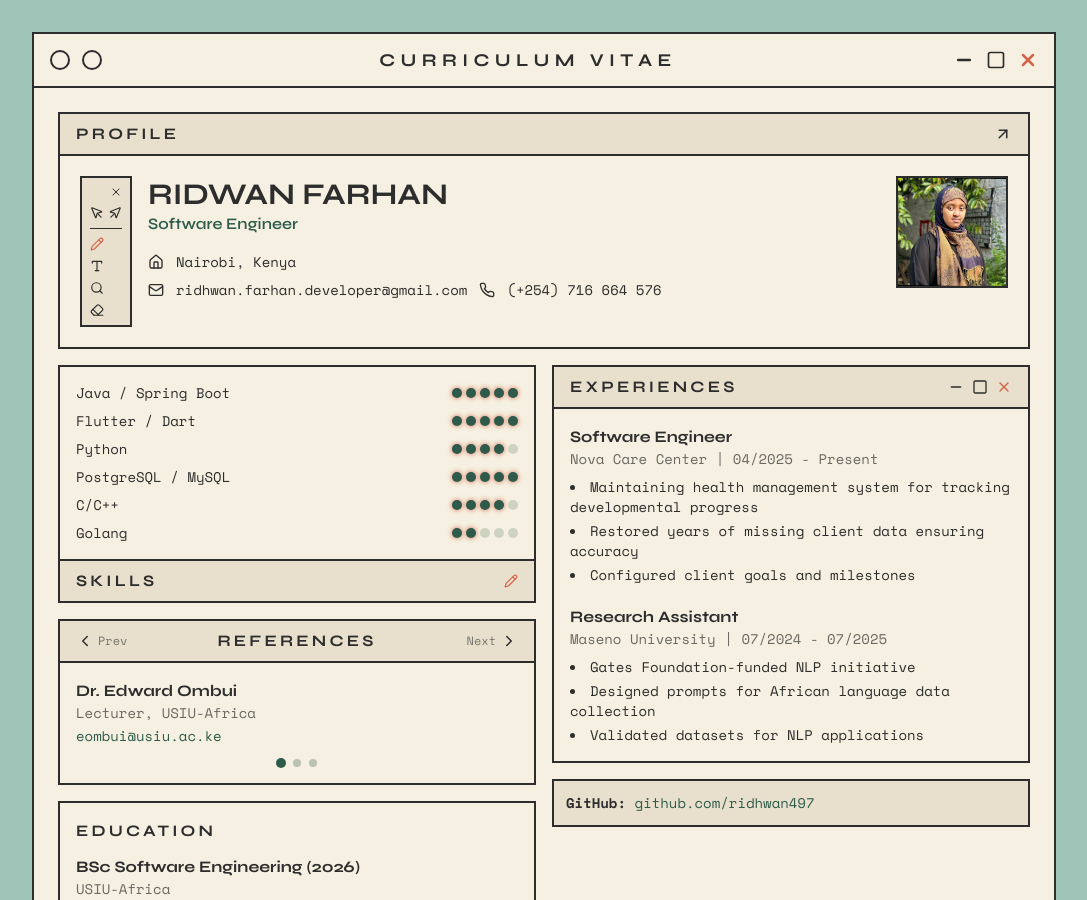
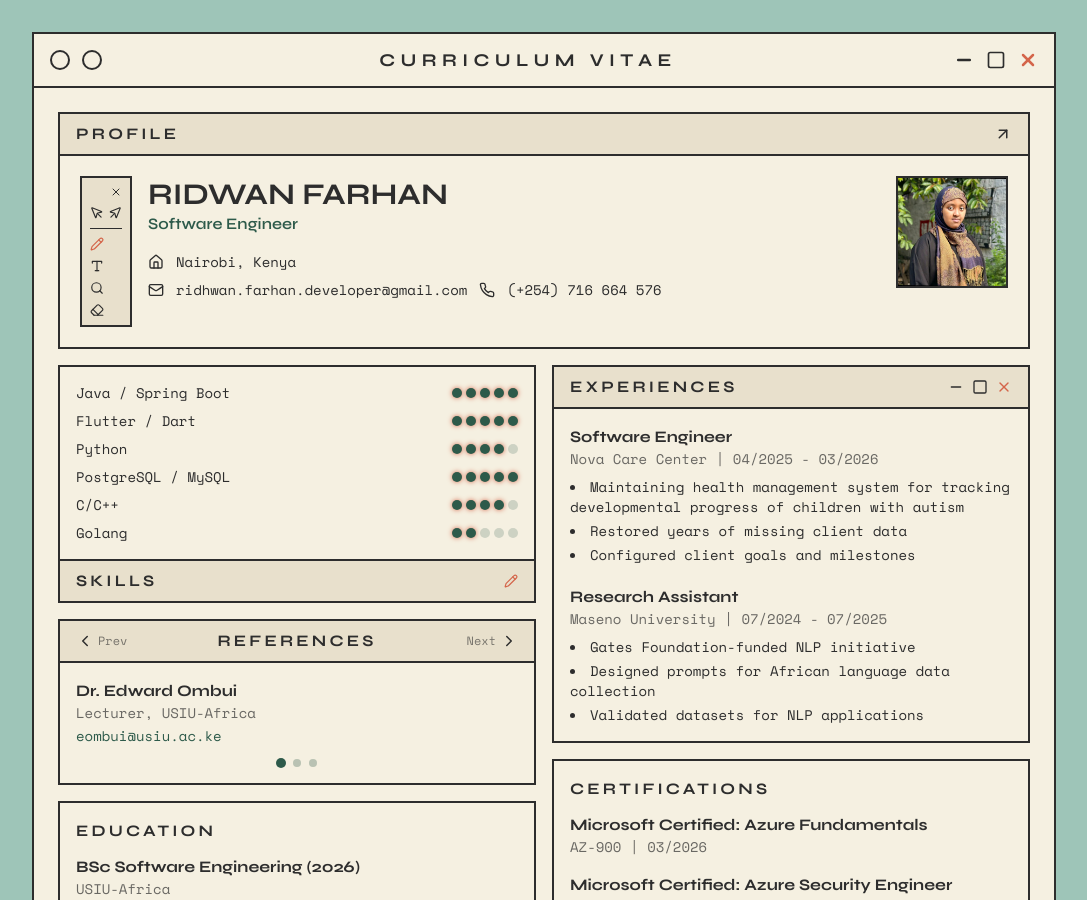
Before and after one commit to ridhwan497/portfolio-website, a React (Vite) app: page /cv in a window 1280 px wide. Shown: the top 900 px of the page, without its empty margins (96-1183 px from the left). Built offline with nearby package versions, Linux system fonts and the light colour scheme; the HTML template or start-up script is replaced by a standard one.

Commit message:
added certs section

```diff
--- a/src/pages/CV.tsx
+++ b/src/pages/CV.tsx
@@ -33,10 +33,10 @@ const CV = () => {
     {
       title: "Software Engineer",
       company: "Nova Care Center",
-      period: "04/2025 - Present",
+      period: "04/2025 - 03/2026",
       points: [
-        "Maintaining health management system for tracking developmental progress",
-        "Restored years of missing client data ensuring accuracy",
+        "Maintaining health management system for tracking developmental progress of children with autism",
+        "Restored years of missing client data",
         "Configured client goals and milestones",
       ],
     },
@@ -51,7 +51,10 @@ const CV = () => {
       ],
     },
   ];
-
+  const certifications = [
+    { code: "AZ-900", name: "Microsoft Certified: Azure Fundamentals", date: "03/2026"},
+    { code: "AZ-500", name: "Microsoft Certified: Azure Security Engineer Associate", date: "ongoing"}
+  ]
   const references = [
     { name: "Dr. Edward Ombui", title: "Lecturer, USIU-Africa", email: "eombui@usiu.ac.ke" },
     { name: "Dr. Jennifer Gachukia", title: "Lecturer, USIU-Africa", email: "jwgachukia@usiu.ac.ke" },
@@ -297,6 +300,22 @@ const CV = () => {
                 </div>
               </div>
 
+              {/*certifications section*/}
+              {/* Certifications Section */}
+              <div className="border-2 border-[#2d2d2d] bg-[#f5f0e1] p-4">
+                <span className="font-display font-bold tracking-[0.2em] text-[#2d2d2d] block mb-3">CERTIFICATIONS</span>
+                <div className="space-y-4">
+                  {certifications.map((cert) => (
+                    <div key={cert.code}>
+                      <h3 className="font-display font-bold text-[#2d2d2d]">{cert.name}</h3>
+                      <p className="font-mono text-sm text-[#2d2d2d]/70">
+                        {cert.code} | {cert.date}
+                      </p>
+                    </div>
+                  ))}
+                </div>
+              </div>
+
               {/* Portfolio Link */}
               <div className="border-2 border-[#2d2d2d] bg-[#e8e0cc] p-3">
                 <p className="font-mono text-sm text-[#2d2d2d]">
```
